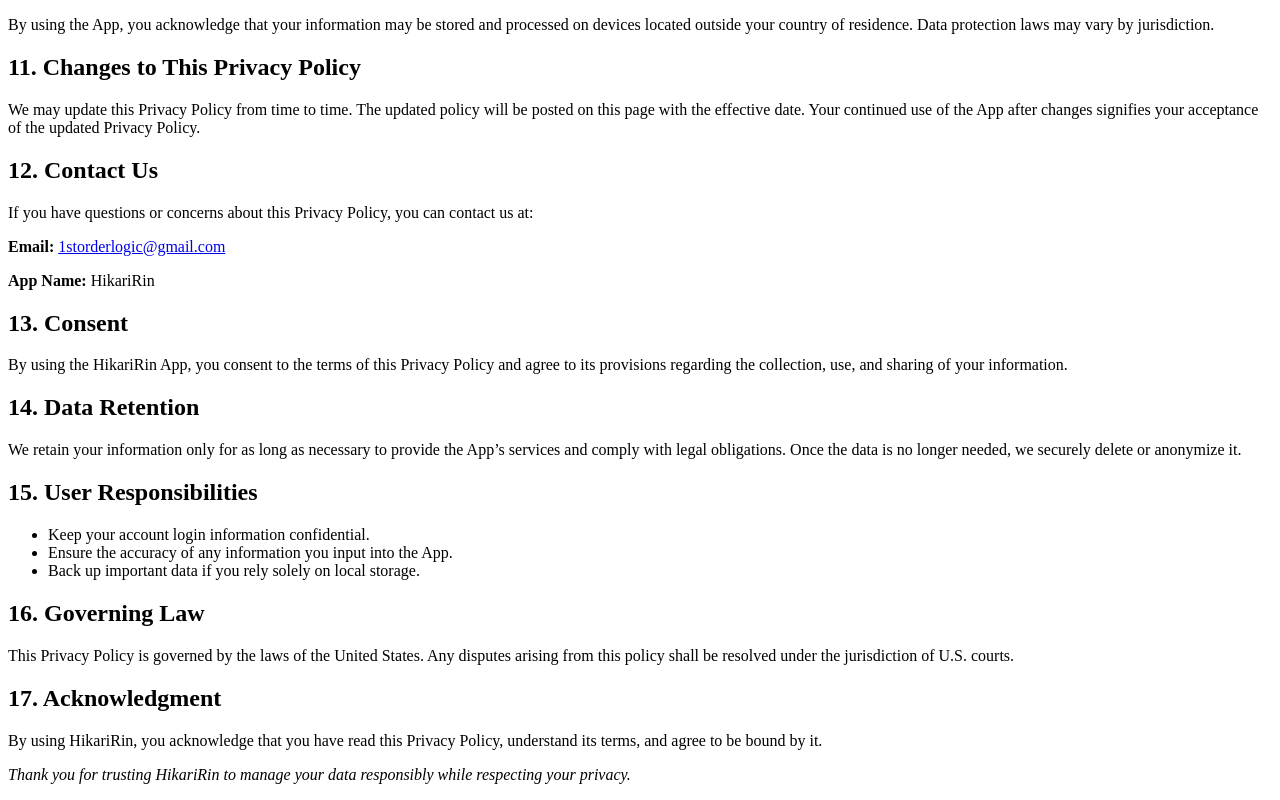
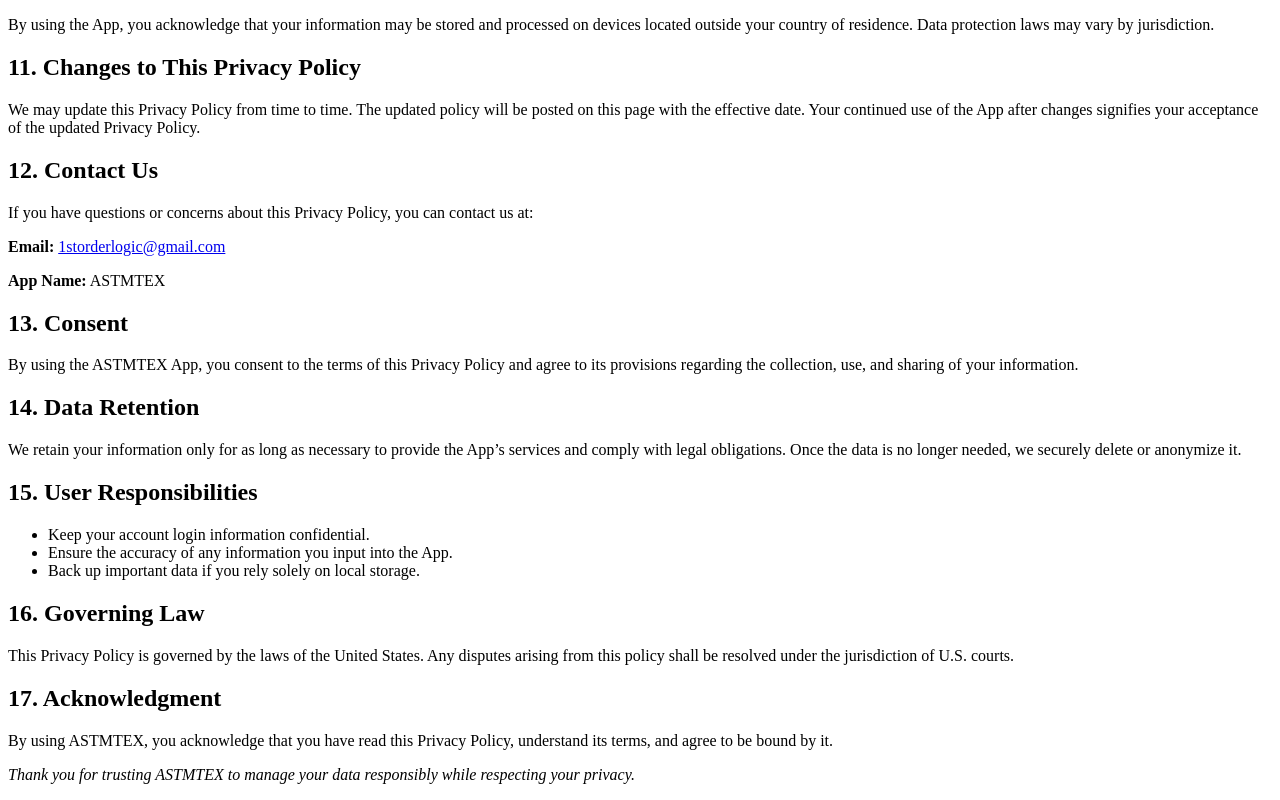
Before and after one commit to orderlogic/ASTMTEX-WEB, a plain HTML site: page index.html in a window 1280 px wide. Shown: the part 1300-2100 px from the top of the page. Drawn offline with Linux system fonts and the light colour scheme.

Commit message:
Update index.html

```diff
--- a/index.html
+++ b/index.html
@@ -3,13 +3,13 @@
 <head>
     <meta charset="UTF-8">
     <meta name="viewport" content="width=device-width, initial-scale=1.0">
-    <title>Privacy Policy - HikariRin</title>
+    <title>Privacy Policy - ASTMTEX</title>
 </head>
 <body>
-    <h1>Privacy Policy for HikariRin</h1>
+    <h1>Privacy Policy for ASTMTEX</h1>
     <p>Effective Date: October 31, 2025</p>
 
-    <p>HikariRin ("we," "our," or "us") values your privacy and is committed to protecting your personal information. This Privacy Policy explains how we collect, use, disclose, and safeguard your information when you use our mobile application HikariRin (the "App"). Please read this Privacy Policy carefully. If you do not agree with the terms of this Privacy Policy, please do not access the App.</p>
+    <p>ASTMTEX ("we," "our," or "us") values your privacy and is committed to protecting your personal information. This Privacy Policy explains how we collect, use, disclose, and safeguard your information when you use our mobile application ASTMTEX (the "App"). Please read this Privacy Policy carefully. If you do not agree with the terms of this Privacy Policy, please do not access the App.</p>
 
     <h2>1. Information We Collect</h2>
     <p>We may collect personal and non-personal information from you in various ways when you use the App. The types of information we collect include:</p>
@@ -64,10 +64,10 @@
     <h2>12. Contact Us</h2>
     <p>If you have questions or concerns about this Privacy Policy, you can contact us at:</p>
     <p><strong>Email:</strong> <a href="mailto:1storderlogic@gmail.com">1storderlogic@gmail.com</a></p>
-    <p><strong>App Name:</strong> HikariRin</p>
+    <p><strong>App Name:</strong> ASTMTEX</p>
 
     <h2>13. Consent</h2>
-    <p>By using the HikariRin App, you consent to the terms of this Privacy Policy and agree to its provisions regarding the collection, use, and sharing of your information.</p>
+    <p>By using the ASTMTEX App, you consent to the terms of this Privacy Policy and agree to its provisions regarding the collection, use, and sharing of your information.</p>
 
     <h2>14. Data Retention</h2>
     <p>We retain your information only for as long as necessary to provide the App’s services and comply with legal obligations. Once the data is no longer needed, we securely delete or anonymize it.</p>
@@ -83,8 +83,8 @@
     <p>This Privacy Policy is governed by the laws of the United States. Any disputes arising from this policy shall be resolved under the jurisdiction of U.S. courts.</p>
 
     <h2>17. Acknowledgment</h2>
-    <p>By using HikariRin, you acknowledge that you have read this Privacy Policy, understand its terms, and agree to be bound by it.</p>
+    <p>By using ASTMTEX, you acknowledge that you have read this Privacy Policy, understand its terms, and agree to be bound by it.</p>
 
-    <p><em>Thank you for trusting HikariRin to manage your data responsibly while respecting your privacy.</em></p>
+    <p><em>Thank you for trusting ASTMTEX to manage your data responsibly while respecting your privacy.</em></p>
 </body>
 </html>
```
